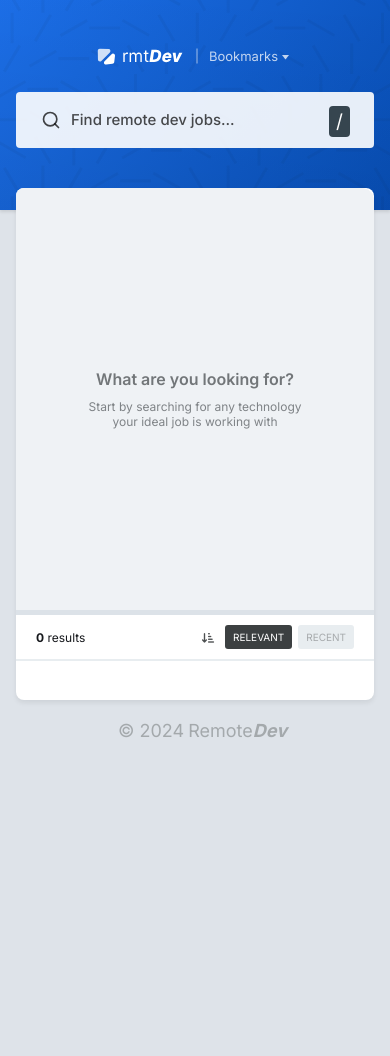
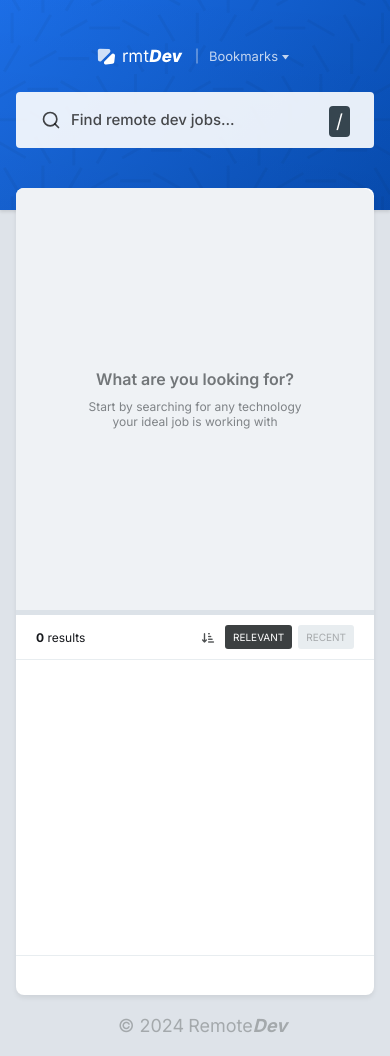
Before and after one commit to anmolshah80/rmtdev, a React (Vite) app: page / in a window 390 px wide. Before the commit the page ends 844 px from the top, so only its background shows below. Built offline with nearby package versions, Linux system fonts and the light colour scheme.

Commit message:
fixes/responsiveness-for-different-device-sizes - Return an empty ul tag instead of null for some height in the JobList component

```diff
--- a/src/components/container/sidebar/jobList/JobList.tsx
+++ b/src/components/container/sidebar/jobList/JobList.tsx
@@ -31,7 +31,8 @@ const JobList = ({ jobItems, loading, errorMessage }: JobListProps) => {
     );
   }
 
-  if (jobItems.length === 0 && isUrlHashEmpty) return null;
+  if (jobItems.length === 0 && isUrlHashEmpty)
+    return <ul className="job-list"></ul>;
 
   if (jobItems.length === 0)
     return (
```
